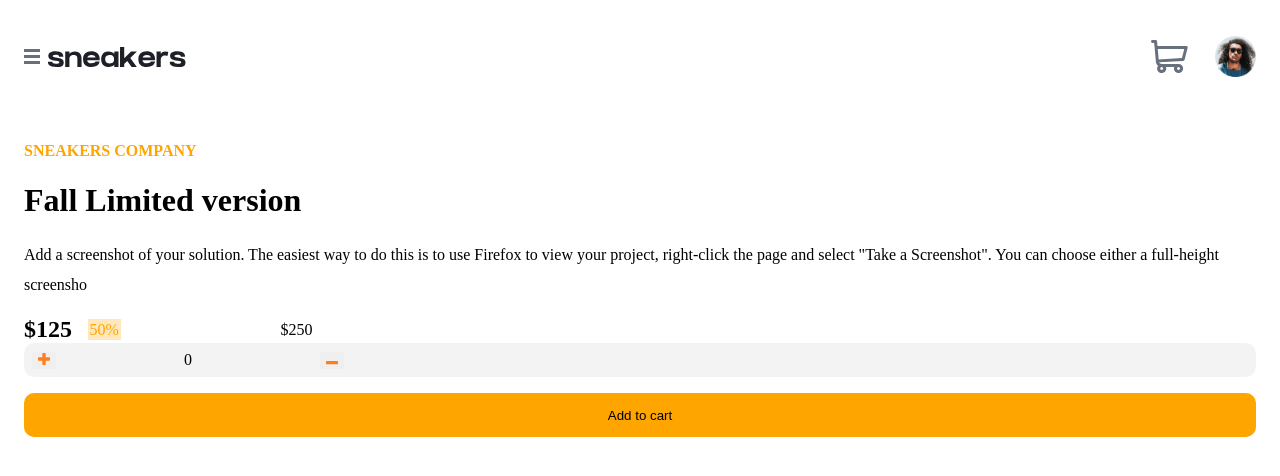
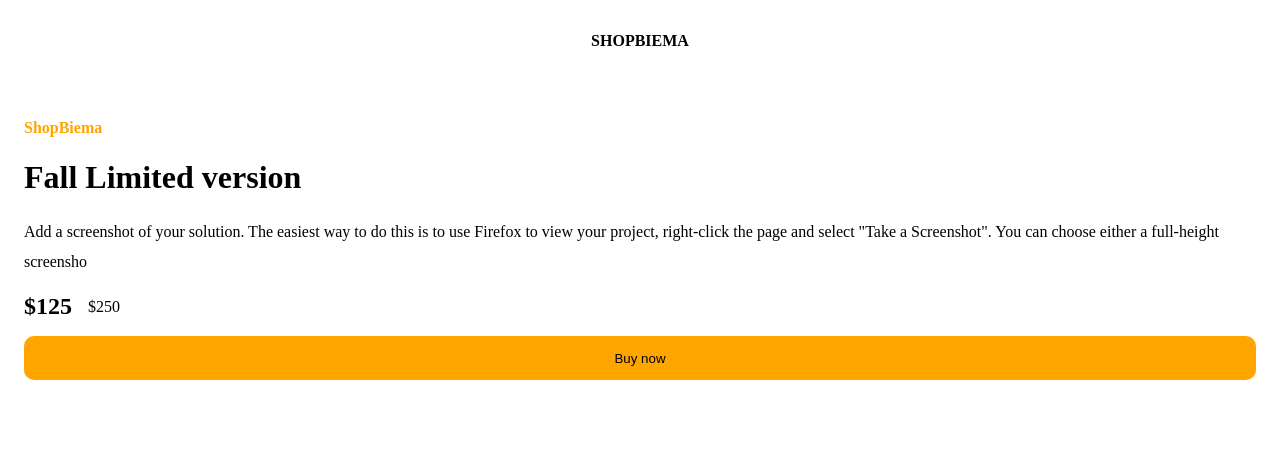
Before and after one commit to Kingswillwariboko/CartDesign, a React (Create React App) app: page / in a window 1280 px wide. Shown: the top 476 px of the page. Built offline with nearby package versions, Linux system fonts and the light colour scheme.

Commit message:
another changes

```diff
--- a/src/components/Header/Header.js
+++ b/src/components/Header/Header.js
@@ -15,17 +15,15 @@ const Header = () => {
         {active && <div onClick={() =>setActive(prev => false)} className="backdrop"></div>}
         <header className="header">
             <div className="header__one">
-                <img onClick={() => setActive(prev => true)}src={icon} alt=""/>
-                <img src={logo} alt=""/>
+                <h4>SHOPBIEMA</h4>
             </div>
 
-            <div className="header__two">
+            {/* <div className="header__two">
                 <img className="cart" src={cart}  alt=""/>
                 <img className="avatar" src={avatar} alt=""/>
-            </div>
+            </div> */}
 
-            <div className={active ? "header__nav" : "header__active"}>
-
+           {/* <div className={active ? "header__nav" : "header__active"}>
                 <ul>
                     <li>Collection</li>
                     <li>Men</li>
@@ -39,7 +37,7 @@ const Header = () => {
                       <img onClick={(e) => setActive(prev => false)} className="img" src={cancel} alt=""/>
                     </div>
                 )
-            }
+            } */}
         </header>
         </>
     )
--- a/src/components/Header/header.scss
+++ b/src/components/Header/header.scss
@@ -1,91 +1,4 @@
 .header{
-    padding: 1rem;
-    display: flex;
-    justify-content: space-between;
-    align-items: center;
-    position: relative;
-    &__one{
-        display: flex;
-        align-items: center;
-        justify-content: end;
-        img{
-            margin-right: .5rem;
-        }
-    }
-
-    &__two{
-        display: flex;
-        align-items: center;
-        justify-content: end;
-        .cart{
-            width: 22%;
-            margin-right: .7rem;
-        }
-
-        .avatar{
-            width: 25%;
-        }
-    }
-
-    &__nav{
-        background-color: #ffff;
-        position: absolute;
-        display: flex;
-        height: 100vh;
-        top: -11%;
-        left: -2%;
-        width: 60%;
-        transition: 1s all;
-
-
-        ul{
-            margin-top: 7rem;
-            margin-left: 1rem;
-            line-height: 40px;
-            li{
-                list-style: none;
-                text-decoration: none;
-                display: flex;
-                flex-direction: column;
-            }
-        }
-    }
-    &__active{
-        position: absolute;
-        display: flex;
-        border: 2px solid green;
-        height: 100vh;
-        top: -11%;
-        left: -100%;
-        width: 60%;
-        transition: 1s all;
-        ul{
-            margin-top: 7rem;
-            margin-left: 1rem;
-            line-height: 40px;
-            li{
-                list-style: none;
-                text-decoration: none;
-                display: flex;
-                flex-direction: column;
-            }
-        }
-    }
-    &__close{
-        position: absolute;
-        transition: 1s all;
-        img{
-            width: 100%;
-        }
-    }
+    text-align: center;
+    margin: 2rem;
 }
-.backdrop{
-    background-color: rgba(0, 0, 0, 0.26);
-    position: absolute;
-    top: 0;
-    left: 0;
-    bottom: 0;
-    right: 0;
-    width: 100%;
-    height: 100vh;
-}
--- a/src/components/cart/Cart.js
+++ b/src/components/cart/Cart.js
@@ -10,7 +10,7 @@ const Cart = ()=>{
     return(
         <div className="cart">
             <div className="cart__one">
-                <h4>SNEAKERS COMPANY</h4>
+                <h4>ShopBiema</h4>
                 <h1>Fall Limited version</h1>
                 <p>Add a screenshot of your solution. The easiest way
                     to do this is to use Firefox to view your project, right-click
@@ -20,18 +20,13 @@ const Cart = ()=>{
             <div className="cart__two">
                 <div className="cart__two-one">
                     <span className="price-one">$125</span>
-                    <span className="price-two">50%</span>
                     <span className="price-three">$250</span>
                 </div>
 
                 <div className="cart__two-two">
-                    <div className="add">
-                        <button><img src={plus} alt="" /></button>
-                        <span>0</span>
-                        <button><img src={close} alt="" /></button> <br />
-                    </div>
 
-                    <button className="add-btn">Add to cart</button>
+
+                    <button className="add-btn">Buy now</button>
                 </div>
             </div>
         </div>
```
Also changed, not shown: 1 other file (tests, documents, lock files or other folders).
